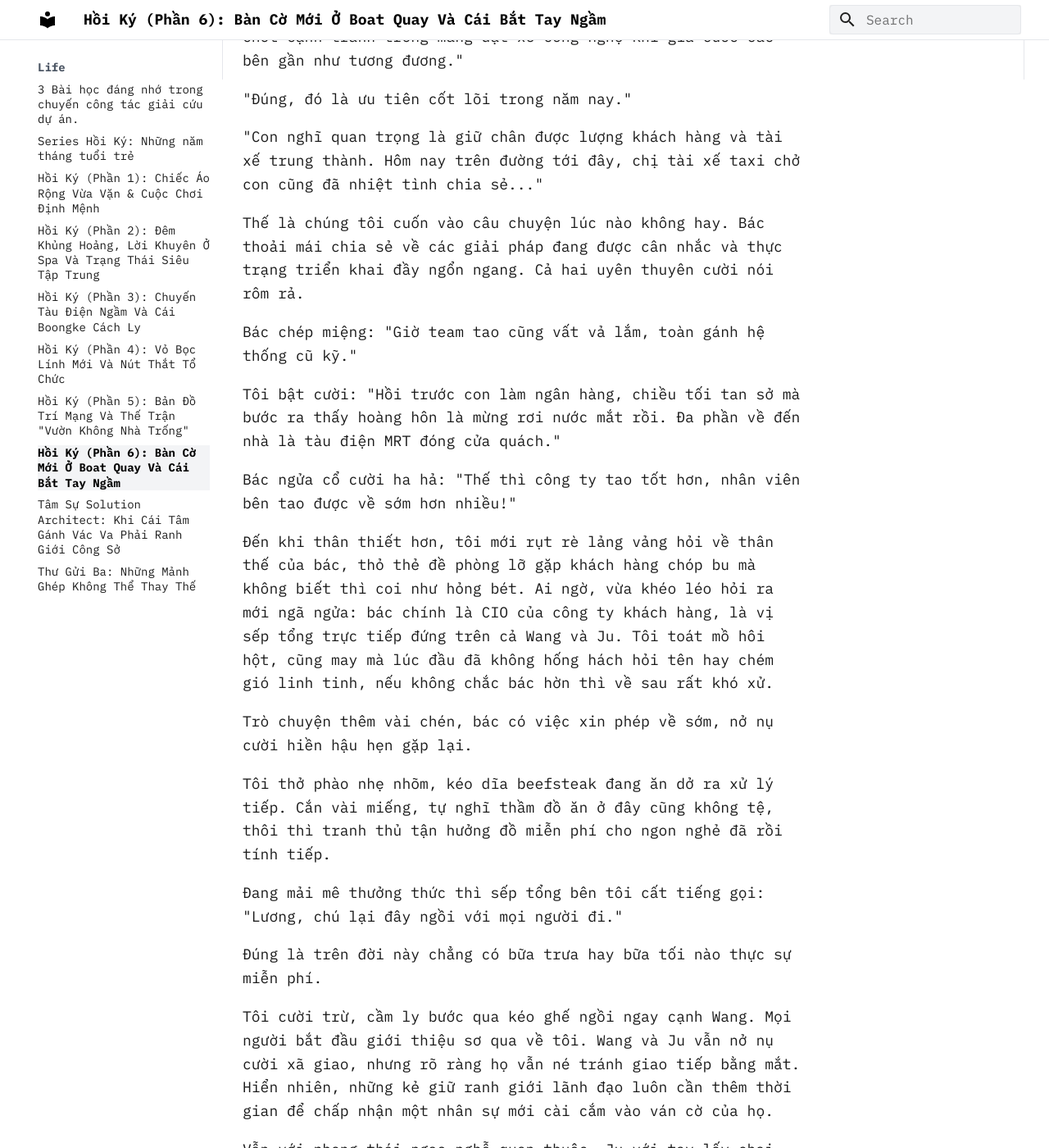
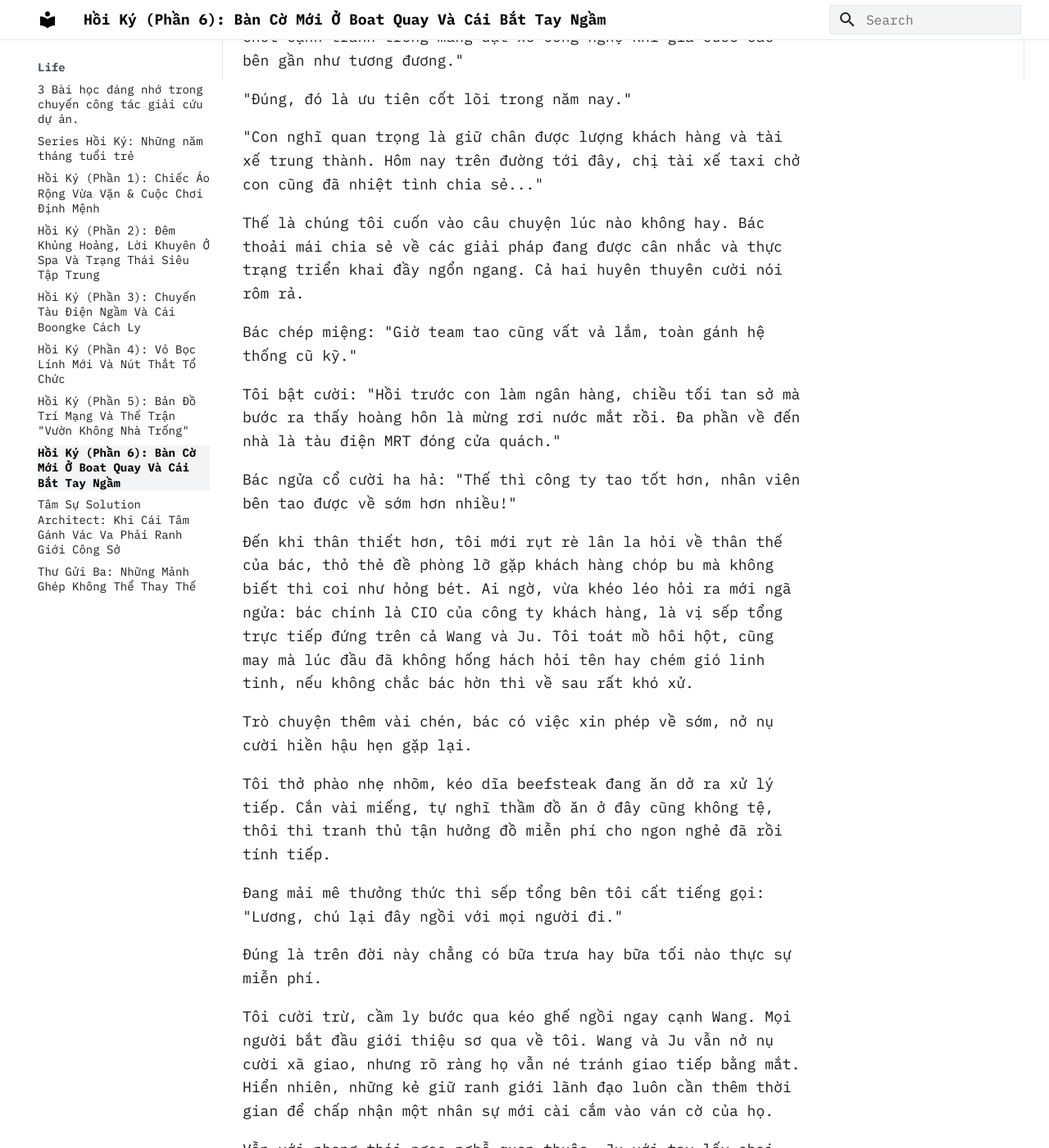
Before and after one commit to dhluong90/dhluong90.github.io, an MkDocs documentation site: the page built from docs/Life/hoi_ky_chuong_6_ban_co_moi_o_boat_quay_va_cai_bat_tay_ngam.md, in a window 1280 px wide and 1400 px high, scrolled down 2509 px. Shown: the whole window at 82% size. Built offline with MkDocs 1.6.1 and Material for MkDocs 9.7.7, drawn with Linux system fonts in a browser that asks for light colours.

Commit message:
Fix spelling 'uyên thuyên' and word choice 'lảng vảng'

```diff
--- a/docs/Life/hoi_ky_chuong_6_ban_co_moi_o_boat_quay_va_cai_bat_tay_ngam.md
+++ b/docs/Life/hoi_ky_chuong_6_ban_co_moi_o_boat_quay_va_cai_bat_tay_ngam.md
@@ -54,7 +54,7 @@ Tôi ngạc nhiên: "Ơ, sao bác biết? Bạn bác à?"
 
 "Con nghĩ quan trọng là giữ chân được lượng khách hàng và tài xế trung thành. Hôm nay trên đường tới đây, chị tài xế taxi chở con cũng đã nhiệt tình chia sẻ..."
 
-Thế là chúng tôi cuốn vào câu chuyện lúc nào không hay. Bác thoải mái chia sẻ về các giải pháp đang được cân nhắc và thực trạng triển khai đầy ngổn ngang. Cả hai uyên thuyên cười nói rôm rả.
+Thế là chúng tôi cuốn vào câu chuyện lúc nào không hay. Bác thoải mái chia sẻ về các giải pháp đang được cân nhắc và thực trạng triển khai đầy ngổn ngang. Cả hai huyên thuyên cười nói rôm rả.
 
 Bác chép miệng: "Giờ team tao cũng vất vả lắm, toàn gánh hệ thống cũ kỹ."
 
@@ -62,7 +62,7 @@ Tôi bật cười: "Hồi trước con làm ngân hàng, chiều tối tan sở
 
 Bác ngửa cổ cười ha hả: "Thế thì công ty tao tốt hơn, nhân viên bên tao được về sớm hơn nhiều!"
 
-Đến khi thân thiết hơn, tôi mới rụt rè lảng vảng hỏi về thân thế của bác, thỏ thẻ đề phòng lỡ gặp khách hàng chóp bu mà không biết thì coi như hỏng bét. Ai ngờ, vừa khéo léo hỏi ra mới ngã ngửa: bác chính là CIO của công ty khách hàng, là vị sếp tổng trực tiếp đứng trên cả Wang và Ju. Tôi toát mồ hôi hột, cũng may mà lúc đầu đã không hống hách hỏi tên hay chém gió linh tinh, nếu không chắc bác hờn thì về sau rất khó xử.
+Đến khi thân thiết hơn, tôi mới rụt rè lân la hỏi về thân thế của bác, thỏ thẻ đề phòng lỡ gặp khách hàng chóp bu mà không biết thì coi như hỏng bét. Ai ngờ, vừa khéo léo hỏi ra mới ngã ngửa: bác chính là CIO của công ty khách hàng, là vị sếp tổng trực tiếp đứng trên cả Wang và Ju. Tôi toát mồ hôi hột, cũng may mà lúc đầu đã không hống hách hỏi tên hay chém gió linh tinh, nếu không chắc bác hờn thì về sau rất khó xử.
 
 Trò chuyện thêm vài chén, bác có việc xin phép về sớm, nở nụ cười hiền hậu hẹn gặp lại.
 
```
